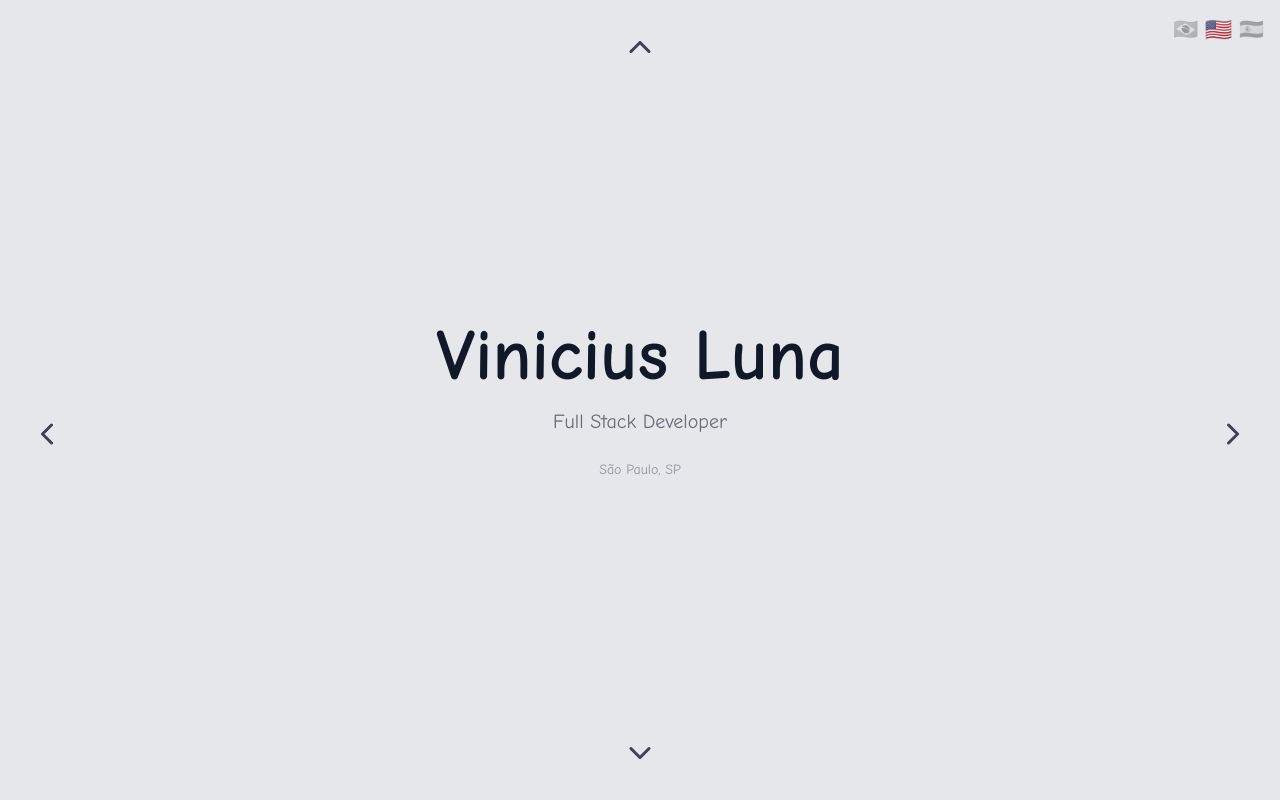
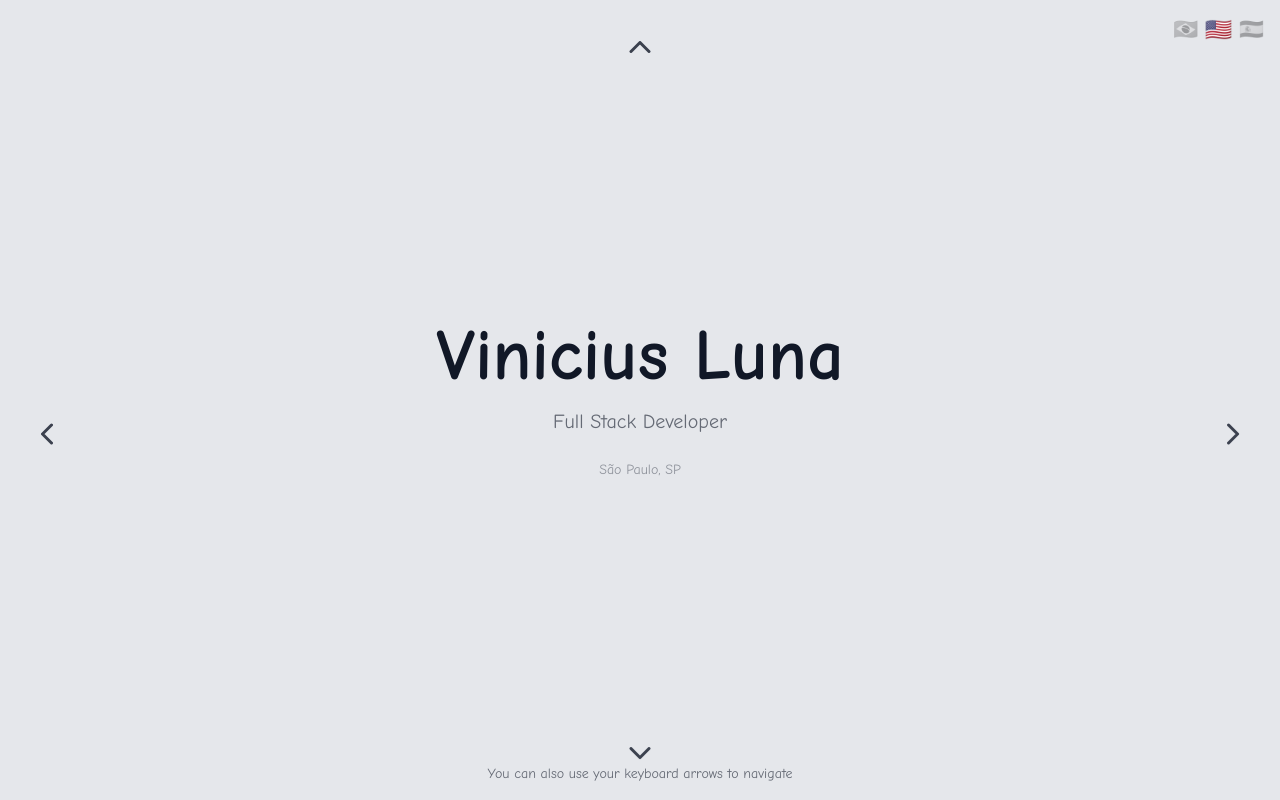
Before and after one commit to dev-vinii/profile, a React (Vite) app: page / in a window 1280 px wide. Built offline with nearby package versions, Linux system fonts and the light colour scheme.

Commit message:
feat: display a keyboard navigation hint with internationalized strings :sparkles:

```diff
--- a/src/App.tsx
+++ b/src/App.tsx
@@ -1,5 +1,6 @@
 import { AnimatePresence, motion } from "framer-motion";
 import { useCallback, useEffect, useState } from "react";
+import { useTranslation } from "react-i18next";
 import { ArrowButton } from "./components/arrow-button";
 import { LanguageSwitcher } from "./components/language-switcher";
 import { Direction, pages } from "./pages";
@@ -17,6 +18,7 @@ const slideVariants = {
 };
 
 export function App() {
+  const { t } = useTranslation();
   const [pageId, setPageId] = useState("home");
   const [direction, setDirection] = useState<Direction>("right");
 
@@ -71,6 +73,10 @@ export function App() {
 
       <LanguageSwitcher dark={isDark} />
 
+      <p className={`absolute bottom-4 left-1/2 -translate-x-1/2 text-sm opacity-60 whitespace-nowrap pointer-events-none ${isDark ? "text-gray-900" : "text-white"}`}>
+        {t("nav.keyboardHint")}
+      </p>
+
       {neighbors.up && (
         <ArrowButton
           direction="up"
--- a/src/i18n/locales/en.ts
+++ b/src/i18n/locales/en.ts
@@ -63,4 +63,7 @@ export const en = {
     title: "Contact",
     location: "São Paulo, SP",
   },
+  nav: {
+    keyboardHint: "You can also use your keyboard arrows to navigate",
+  },
 };
--- a/src/i18n/locales/es.ts
+++ b/src/i18n/locales/es.ts
@@ -63,4 +63,7 @@ export const es = {
     title: "Contacto",
     location: "São Paulo, SP",
   },
+  nav: {
+    keyboardHint: "También puedes usar las flechas del teclado para navegar",
+  },
 };
--- a/src/i18n/locales/pt.ts
+++ b/src/i18n/locales/pt.ts
@@ -63,4 +63,7 @@ export const pt = {
     title: "Contato",
     location: "São Paulo, SP",
   },
+  nav: {
+    keyboardHint: "Você também pode usar as setas do teclado para navegar",
+  },
 };
```
